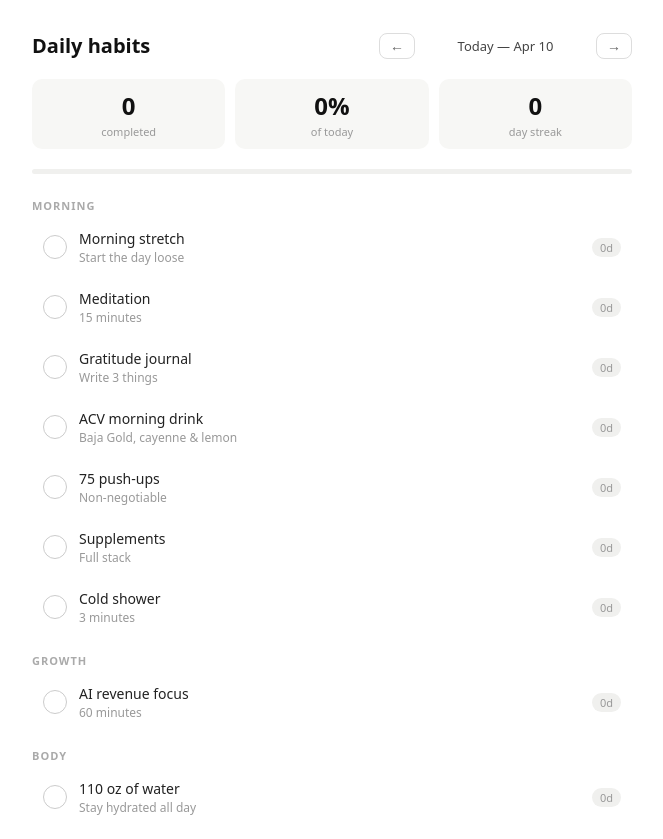
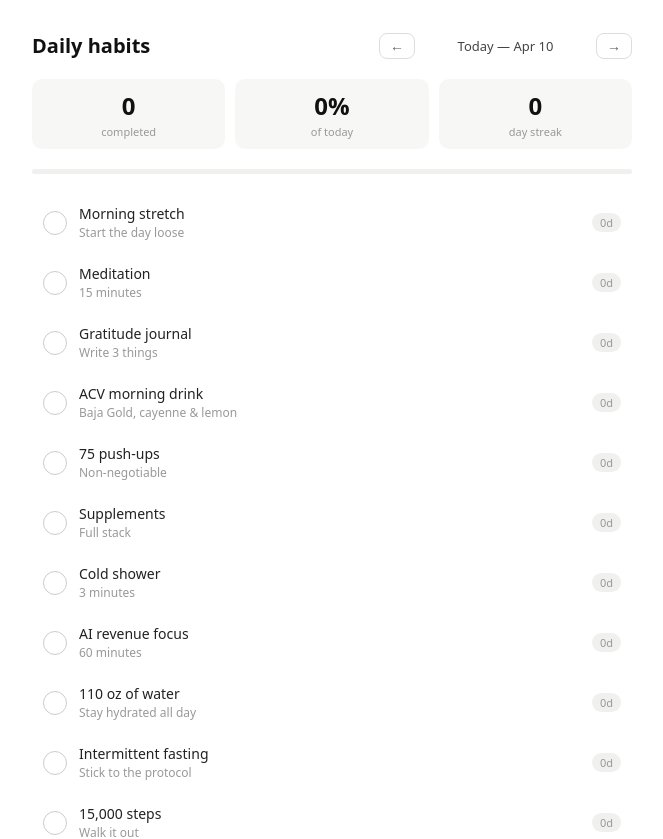
Before and after one commit to akin4ut-tech/habit-tracker, a React (Vite) app: page / in a window 1280 px wide. Shown: the top 839 px of the page, without its empty margins (308-971 px from the left). Built offline with nearby package versions, Linux system fonts and the light colour scheme.

Commit message:
Refactor HABITS rendering and remove sections

```diff
--- a/src/App.jsx
+++ b/src/App.jsx
@@ -1,21 +1,21 @@
 import { useState, useEffect, useCallback } from "react";
 
 const HABITS = [
-  { id: "stretch",    name: "Morning stretch",      detail: "Start the day loose",        section: "Morning" },
-  { id: "meditation", name: "Meditation",            detail: "15 minutes",                 section: "Morning" },
-  { id: "journal",    name: "Gratitude journal",     detail: "Write 3 things",             section: "Morning" },
-  { id: "acv",        name: "ACV morning drink",     detail: "Baja Gold, cayenne & lemon", section: "Morning" },
-  { id: "pushups",    name: "75 push-ups",           detail: "Non-negotiable",             section: "Morning" },
-  { id: "supps",      name: "Supplements",           detail: "Full stack",                 section: "Morning" },
-  { id: "cold",       name: "Cold shower",           detail: "3 minutes",                  section: "Morning" },
-  { id: "ai",         name: "AI revenue focus",      detail: "60 minutes",                 section: "Growth" },
-  { id: "water",      name: "110 oz of water",       detail: "Stay hydrated all day",      section: "Body" },
-  { id: "fasting",    name: "Intermittent fasting",  detail: "Stick to the protocol",      section: "Body" },
-  { id: "steps",      name: "15,000 steps",          detail: "Walk it out",                section: "Body" },
-  { id: "workout",    name: "Workout",               detail: "Strength or cardio",         section: "Body" },
-  { id: "vibration",  name: "Vibration plate",       detail: "15 minutes",                 section: "Recovery" },
-  { id: "sauna",      name: "SaunaBox",              detail: "20 minutes — evening",       section: "Recovery" },
-  { id: "quality",    name: "Quality time",          detail: "30 min with a loved one",    section: "Connection" },
+  { id: "stretch",    name: "Morning stretch",      detail: "Start the day loose" },
+  { id: "meditation", name: "Meditation",            detail: "15 minutes" },
+  { id: "journal",    name: "Gratitude journal",     detail: "Write 3 things" },
+  { id: "acv",        name: "ACV morning drink",     detail: "Baja Gold, cayenne & lemon" },
+  { id: "pushups",    name: "75 push-ups",           detail: "Non-negotiable" },
+  { id: "supps",      name: "Supplements",           detail: "Full stack" },
+  { id: "cold",       name: "Cold shower",           detail: "3 minutes" },
+  { id: "ai",         name: "AI revenue focus",      detail: "60 minutes" },
+  { id: "water",      name: "110 oz of water",       detail: "Stay hydrated all day" },
+  { id: "fasting",    name: "Intermittent fasting",  detail: "Stick to the protocol" },
+  { id: "steps",      name: "15,000 steps",          detail: "Walk it out" },
+  { id: "workout",    name: "Workout",               detail: "Strength or cardio" },
+  { id: "vibration",  name: "Vibration plate",       detail: "15 minutes" },
+  { id: "sauna",      name: "SaunaBox",              detail: "20 minutes — evening" },
+  { id: "quality",    name: "Quality time",          detail: "30 min with a loved one" },
 ];
 
 const TOTAL = HABITS.length;
@@ -91,7 +91,6 @@ export default function App() {
   const day = getDay(currentDate);
   const doneCount = Object.values(day).filter(Boolean).length;
   const pct = Math.round((doneCount / TOTAL) * 100);
-  const sections = [...new Set(HABITS.map(h => h.section))];
   const tomorrow = offsetKey(todayKey(), 1);
 
   const s = {
@@ -105,9 +104,8 @@ export default function App() {
     stat: { background: "#f7f7f5", borderRadius: 10, padding: "10px 12px", textAlign: "center" },
     statNum: { fontSize: 24, fontWeight: 600, color: "#111" },
     statLabel: { fontSize: 11, color: "#999", marginTop: 2 },
-    progressWrap: { background: "#f0f0ee", borderRadius: 100, height: 5, marginBottom: "1.5rem", overflow: "hidden" },
+    progressWrap: { background: "#f0f0ee", borderRadius: 100, height: 5, marginBottom: "1.25rem", overflow: "hidden" },
     progressFill: { height: "100%", borderRadius: 100, background: "#16a37f", transition: "width 0.3s ease" },
-    sectionLabel: { fontSize: 11, fontWeight: 600, color: "#aaa", textTransform: "uppercase", letterSpacing: "0.09em", margin: "1.1rem 0 0.35rem" },
     row: (done) => ({
       display: "flex", alignItems: "center", gap: 12, padding: "9px 10px",
       borderRadius: 9, cursor: "pointer",
@@ -151,10 +149,7 @@ export default function App() {
       <div style={s.progressWrap}>
         <div style={{ ...s.progressFill, width: pct + "%" }} />
       </div>
-      {sections.map(sec => (
-        <div key={sec}>
-          <div style={s.sectionLabel}>{sec}</div>
-          {HABITS.filter(h => h.section === sec).map(h => {
+      {HABITS.map(h => {
         const done = !!day[h.id];
         const streak = getHabitStreak(h.id);
         return (
@@ -172,8 +167,6 @@ export default function App() {
           </div>
         );
       })}
-        </div>
-      ))}
       <button style={s.resetBtn} onClick={resetDay}>Reset today</button>
     </div>
   );
```
Lines whose indentation alone changed are shown as unchanged.
